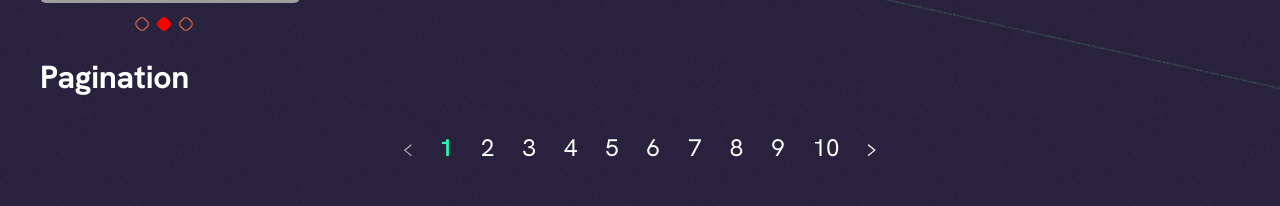
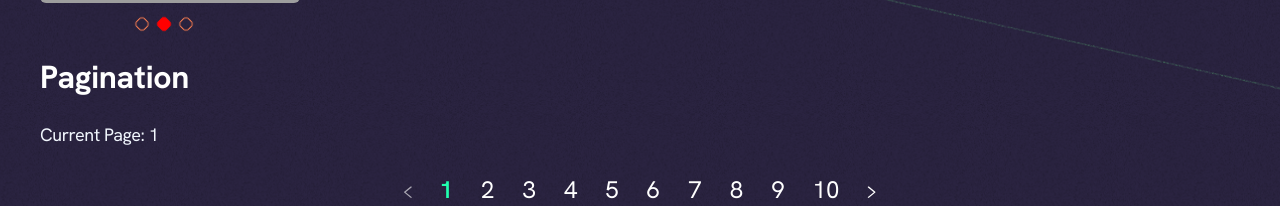
Before and after one commit to nwplus/www, a Next.js app: page /charcuterie in a window 1280 px wide. Shown: the part 1780-1986 px from the top of the page. Built offline with nearby package versions, Linux system fonts and the light colour scheme; grey boxes are pictures that could not be loaded.

Commit message:
added current page

```diff
--- a/pages/charcuterie.js
+++ b/pages/charcuterie.js
@@ -89,6 +89,7 @@ export default function Charcuterie() {
             width={260}
           />
           <Title2>Pagination</Title2>
+          <Body>Current Page: {currPage + 1}</Body>
           <Pagination
             count={TOTAL_PAGES}
             pageIndex={currPage}
```
